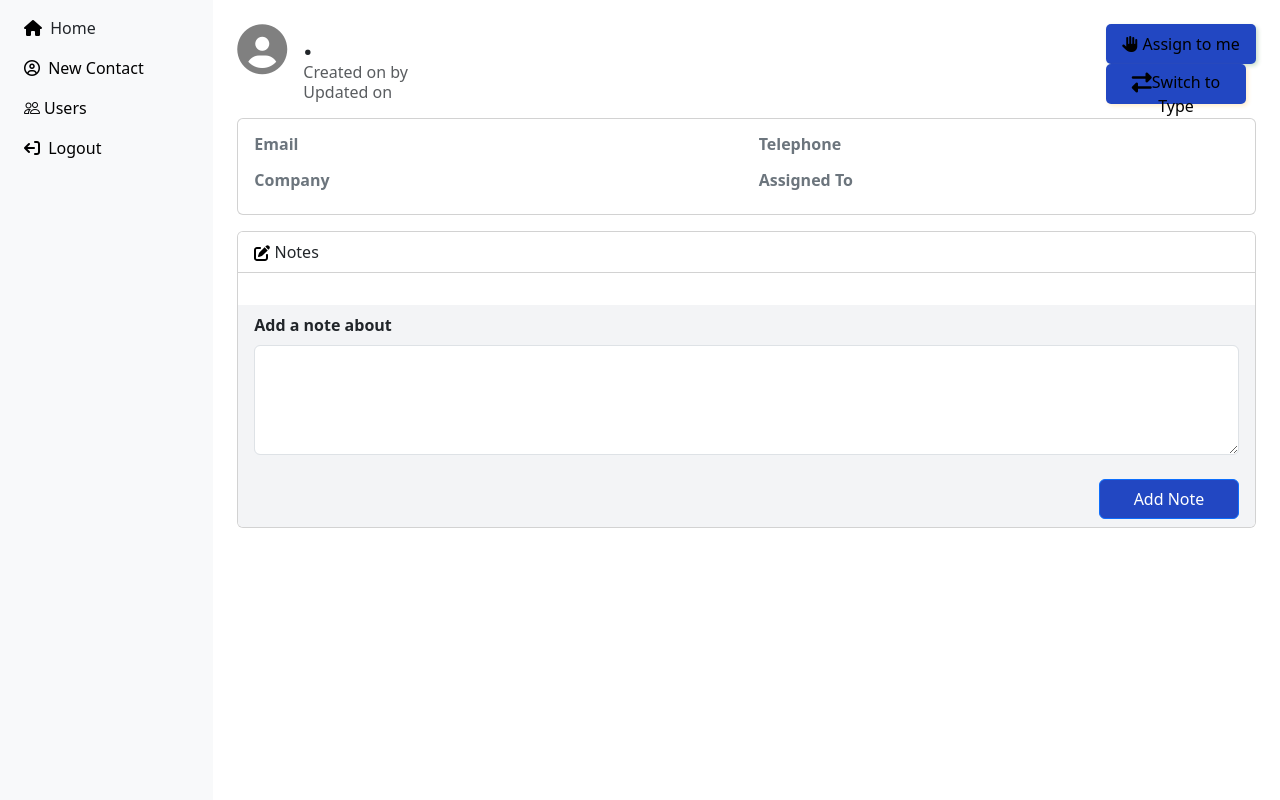
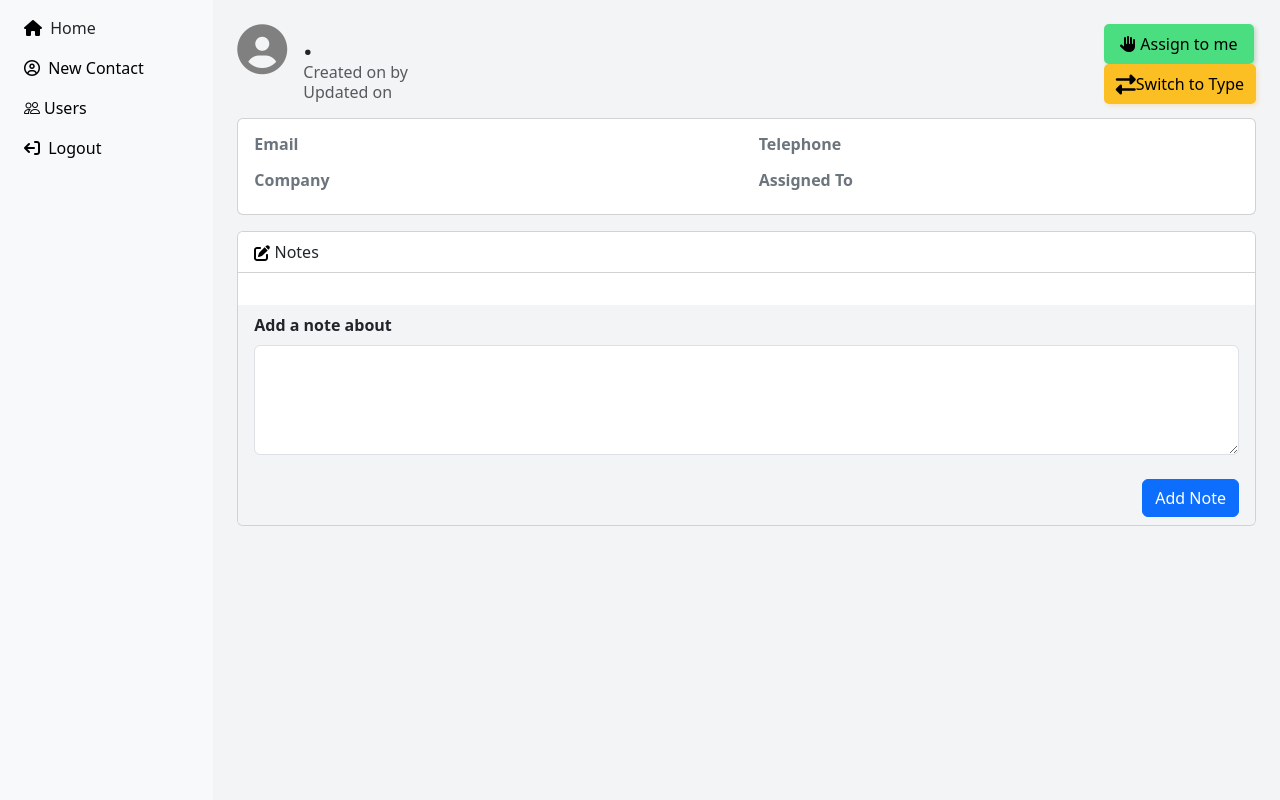
Before and after one commit to CoderTrudy/info2180-project-2, a PHP site: the page made by contact-details.php in a window 1280 px wide. Shown: the part 70-870 px from the top of the page. Run offline with PHP 8.4, Linux system fonts and the light colour scheme; data comes from the database, SQL or seed files in the repository; data that the repository does not hold is empty.

Commit message:
moved rules for assign to and switch button

```diff
--- a/dash.css
+++ b/dash.css
@@ -38,26 +38,8 @@ header {
   color: black
 }
 
-.btn.self-assign {
-  background-color: rgb(21, 207, 21) ;
-    color: black;
-    border-radius: 5px;
-    height: 40px;
-    width: 150px;
-    border: 1px none;
-    box-shadow: 2px 2px 4px rgba(0, 100, 0, 0.2); /* Green shadow */
-
-}
-
-.btn.switch-type {
-  border-radius: 5px;
-    background-color: orange;
-    height: 40px;
-    color: black;
-    border: 1px none; /* Orange border color */
-    box-shadow: 2px 2px 4px rgba(255, 165, 0, 0.2); /* Orange shadow */
-}
-
 .card.mb-3 .card-footer {
   background-color:#f3f4f6;
 }
+
+.col.py-3.pt-4.page-content {background-color:#f3f4f6;}
--- a/dboard.css
+++ b/dboard.css
@@ -8,14 +8,18 @@
     text-decoration: underline;
 }
 
+/*
 button{
     color: white;
-background-color: rgb(34, 71, 194) !important;
+    background-color: #4f46e5 !important;
     border-radius: 5px;
     border: none;
     width: 140px;
     height: 40px;
 }
+*/
+
+
 .caption ul{
     padding: 0;
     list-style: none;
@@ -54,9 +58,8 @@ height: 40px;
 }
 
 
-
-.btn.self-assign {
-    background-color: rgb(21, 207, 21) ;
+  button.btn.self-assign {
+    background-color: #4ade80 ;
     color: black;
     border-radius: 5px;
     height: 40px;
@@ -66,11 +69,13 @@ height: 40px;
 
 }
 
-  .btn.switch-type {
+button.btn.switch-type {
   border-radius: 5px;
-      background-color: orange;
+    background-color: #fbbf24;
     height: 40px;
     color: black;
     border: 1px none; /* Orange border color */
     box-shadow: 2px 2px 4px rgba(255, 165, 0, 0.2); /* Orange shadow */
 }
+
+p.note-date{ color:#64748b; font-weight:600;}
```
Lines whose indentation alone changed are shown as unchanged.
